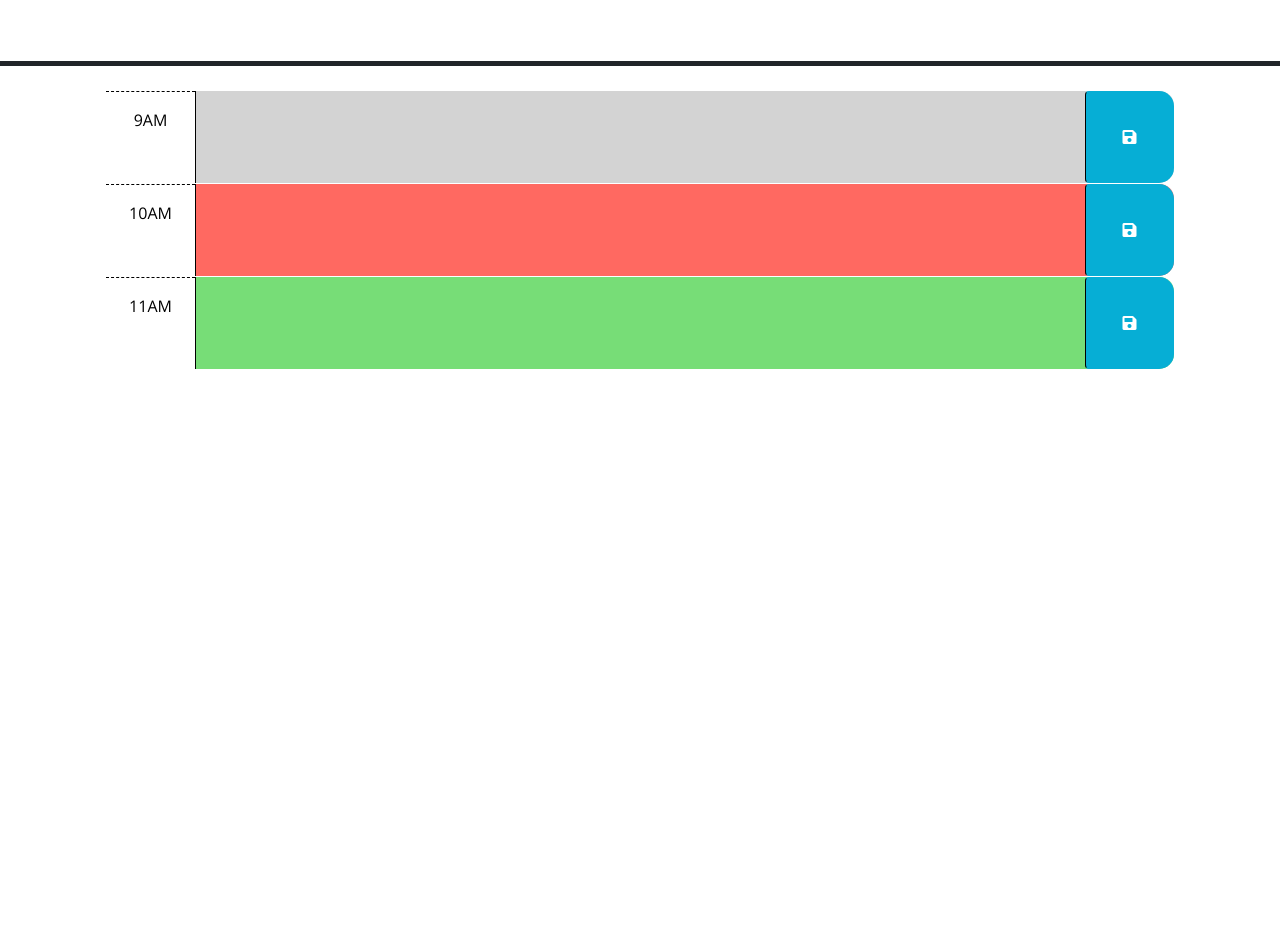
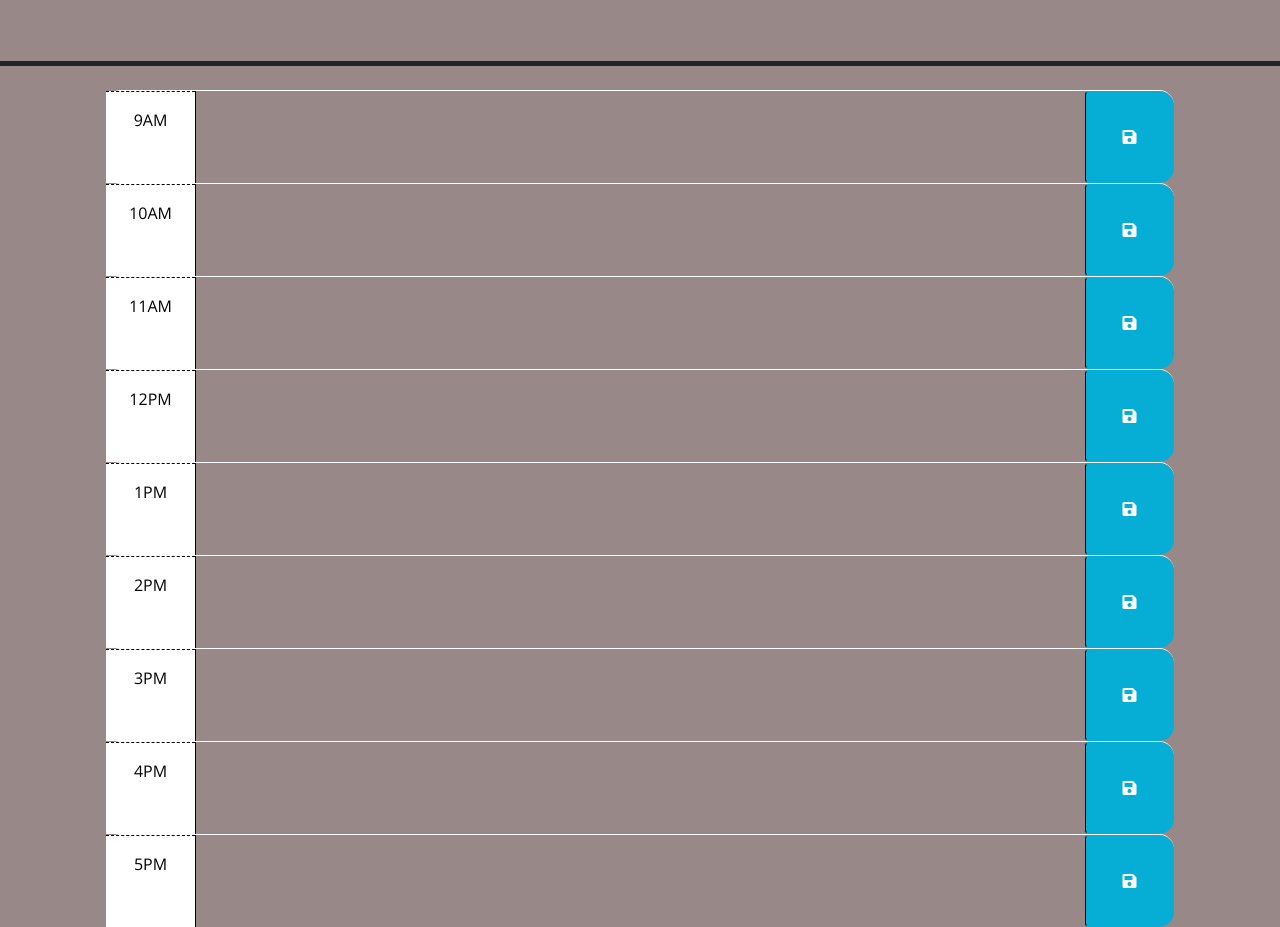
Before and after one commit to erikbenedict/work-day-scheduler, a plain HTML site: page index.html in a window 1280 px wide. Shown: the part 166-1093 px from the top of the page. Before the commit the page ends 800 px from the top, so only its background shows below. Drawn offline with nearby package versions, Linux system fonts and the light colour scheme; files that its build step writes are made by us from their sources; files whose address does not match are found by name.

Commit message:
added time block rows to html for full work day, removed starter comments from html, changed body background color for eye relief, added comment to todo in script.js

```diff
--- a/assets/script.js
+++ b/assets/script.js
@@ -14,7 +14,10 @@ $(function () {
     // attribute of each time-block be used to conditionally add or remove the
     // past, present, and future classes? How can Day.js be used to get the
     // current hour in 24-hour time?
-    //
+    // Use class for "past", "present", and "future" to apply styles to the
+    // time-block divs accordingly. The javascript will need to do this by
+    // adding/removing these classes on each div by comparing the hour in the
+    // id to the current hour.
     // TODO: Add code to get any user input that was saved in localStorage and set
     // the values of the corresponding textarea elements. HINT: How can the id
     // attribute of each time-block be used to do this?
--- a/assets/style.css
+++ b/assets/style.css
@@ -1,6 +1,7 @@
 body {
     font-family: 'Open Sans', sans-serif;
     font-size: 16px;
+    background-color: #998888;
   }
 
   textarea {
--- a/index.html
+++ b/index.html
@@ -18,7 +18,7 @@
       href="https://fonts.googleapis.com/css?family=Open+Sans&display=swap"
       rel="stylesheet"
     />
-    <link rel="stylesheet" href="style.css" />
+    <link rel="stylesheet" href="./assets/style.css" />
     <title>Work Day Scheduler</title>
   </head>
 
@@ -29,43 +29,70 @@
       <p id="currentDay" class="lead"></p>
     </header>
     <div class="container-lg px-5">
-      <!-- Use class for "past", "present", and "future" to apply styles to the
-        time-block divs accordingly. The javascript will need to do this by
-        adding/removing these classes on each div by comparing the hour in the
-        id to the current hour. The html provided below is meant to be an example
-        demonstrating how the css provided can be leveraged to create the
-        desired layout and colors. The html below should be removed or updated
-        in the finished product. Remember to delete this comment once the
-        code is implemented.
-        -->
-
-      <!-- Example of a past time block. The "past" class adds a gray background color. -->
-      <div id="hour-9" class="row time-block past">
+      <div id="hour-9" class="row time-block">
         <div class="col-2 col-md-1 hour text-center py-3">9AM</div>
         <textarea class="col-8 col-md-10 description" rows="3"> </textarea>
         <button class="btn saveBtn col-2 col-md-1" aria-label="save">
           <i class="fas fa-save" aria-hidden="true"></i>
         </button>
       </div>
-
-      <!-- Example of a a present time block. The "present" class adds a red background color. -->
-      <div id="hour-10" class="row time-block present">
+      <div id="hour-10" class="row time-block">
         <div class="col-2 col-md-1 hour text-center py-3">10AM</div>
         <textarea class="col-8 col-md-10 description" rows="3"> </textarea>
         <button class="btn saveBtn col-2 col-md-1" aria-label="save">
           <i class="fas fa-save" aria-hidden="true"></i>
         </button>
       </div>
-
-      <!-- Example of a future time block. The "future" class adds a green background color. -->
-      <div id="hour-11" class="row time-block future">
+      <div id="hour-11" class="row time-block">
         <div class="col-2 col-md-1 hour text-center py-3">11AM</div>
         <textarea class="col-8 col-md-10 description" rows="3"> </textarea>
         <button class="btn saveBtn col-2 col-md-1" aria-label="save">
           <i class="fas fa-save" aria-hidden="true"></i>
         </button>
       </div>
-
+      <div id="hour-12" class="row time-block">
+        <div class="col-2 col-md-1 hour text-center py-3">12PM</div>
+        <textarea class="col-8 col-md-10 description" rows="3"> </textarea>
+        <button class="btn saveBtn col-2 col-md-1" aria-label="save">
+          <i class="fas fa-save" aria-hidden="true"></i>
+        </button>
+      </div>
+      <div id="hour-1" class="row time-block">
+        <div class="col-2 col-md-1 hour text-center py-3">1PM</div>
+        <textarea class="col-8 col-md-10 description" rows="3"> </textarea>
+        <button class="btn saveBtn col-2 col-md-1" aria-label="save">
+          <i class="fas fa-save" aria-hidden="true"></i>
+        </button>
+      </div>
+      <div id="hour-2" class="row time-block">
+        <div class="col-2 col-md-1 hour text-center py-3">2PM</div>
+        <textarea class="col-8 col-md-10 description" rows="3"> </textarea>
+        <button class="btn saveBtn col-2 col-md-1" aria-label="save">
+          <i class="fas fa-save" aria-hidden="true"></i>
+        </button>
+      </div>
+      <div id="hour-3" class="row time-block">
+        <div class="col-2 col-md-1 hour text-center py-3">3PM</div>
+        <textarea class="col-8 col-md-10 description" rows="3"> </textarea>
+        <button class="btn saveBtn col-2 col-md-1" aria-label="save">
+          <i class="fas fa-save" aria-hidden="true"></i>
+        </button>
+      </div>
+      <div id="hour-4" class="row time-block">
+        <div class="col-2 col-md-1 hour text-center py-3">4PM</div>
+        <textarea class="col-8 col-md-10 description" rows="3"> </textarea>
+        <button class="btn saveBtn col-2 col-md-1" aria-label="save">
+          <i class="fas fa-save" aria-hidden="true"></i>
+        </button>
+      </div>
+      <div id="hour-5" class="row time-block">
+        <div class="col-2 col-md-1 hour text-center py-3">5PM</div>
+        <textarea class="col-8 col-md-10 description" rows="3"> </textarea>
+        <button class="btn saveBtn col-2 col-md-1" aria-label="save">
+          <i class="fas fa-save" aria-hidden="true"></i>
+        </button>
+      </div>
+    </div>
     <script src="https://code.jquery.com/jquery-3.4.1.min.js"></script>
     <script
       src="https://cdn.jsdelivr.net/npm/dayjs@1.11.3/dayjs.min.js"
```
